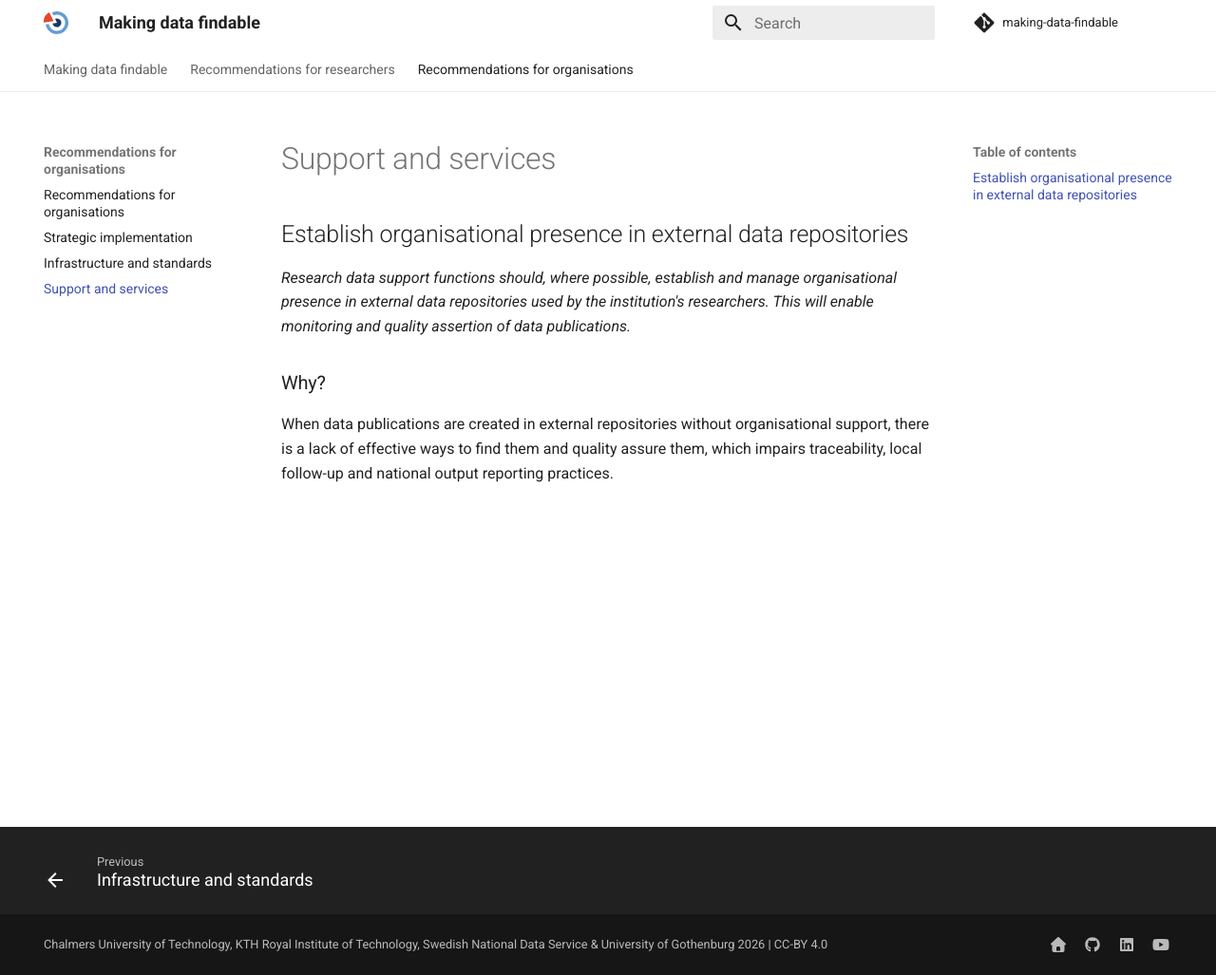
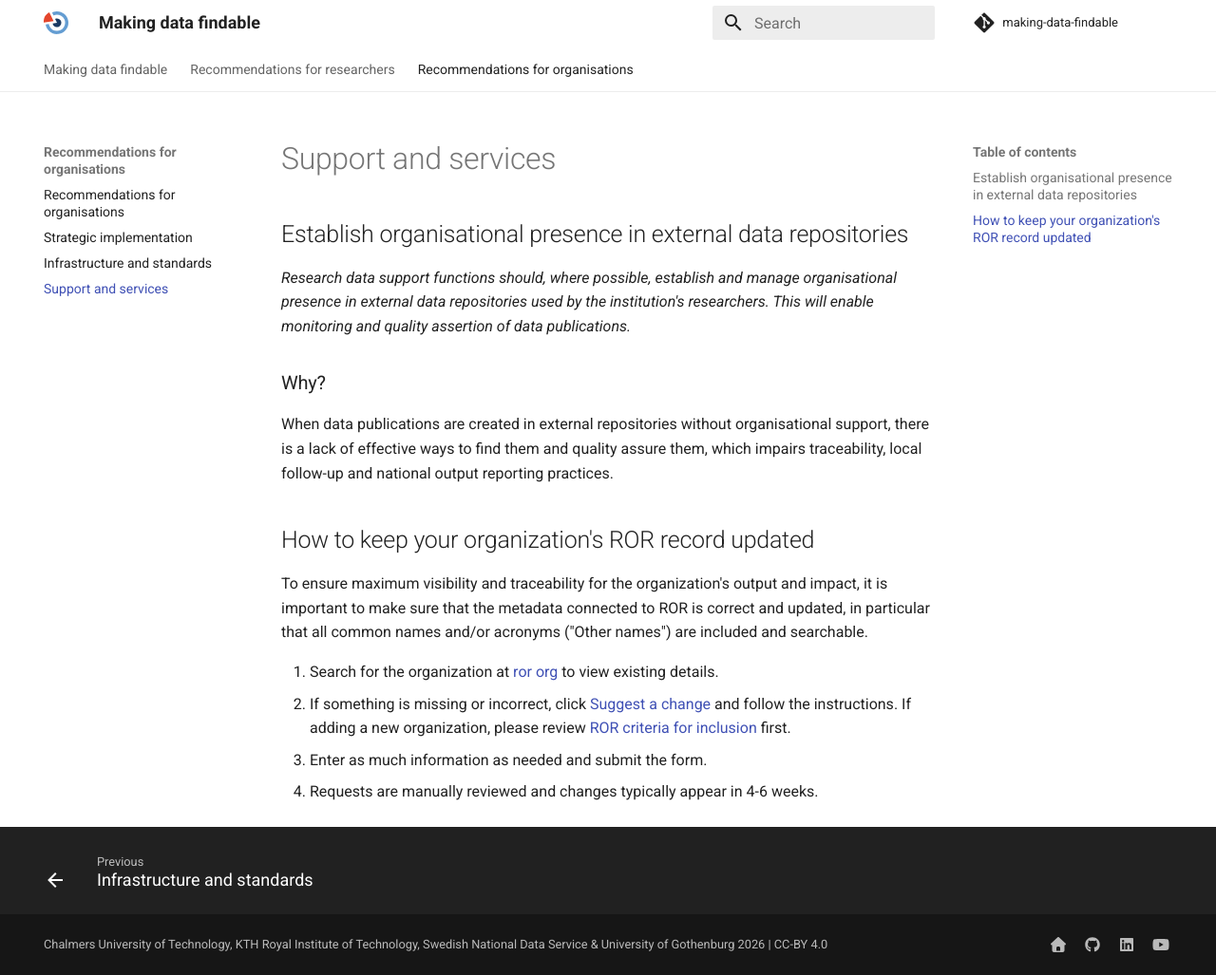
Before and after one commit to snd-sweden/making-data-findable, an MkDocs documentation site: the page built from docs/organisations/support-services.md, in a window 1280 px wide and 1027 px high. Shown: the whole window at 95% size. Built offline with MkDocs 1.6.1 and Material for MkDocs 9.7.7, drawn with Linux system fonts in a browser that asks for light colours; comment, search, counter and statistics services are not loaded.

Commit message:
Added ROR update info

```diff
--- a/docs/organisations/support-services.md
+++ b/docs/organisations/support-services.md
@@ -7,3 +7,12 @@ _Research data support functions should, where possible, establish and manage or
 ### Why?
 
 When data publications are created in external repositories without organisational support, there is a lack of effective ways to find them and quality assure them, which impairs traceability, local follow-up and national output reporting practices.
+
+## How to keep your organization's ROR record updated
+
+To ensure maximum visibility and traceability for the organization's output and impact, it is important to make sure that the metadata connected to ROR is correct and updated, in particular that all common names and/or acronyms ("Other names") are included and searchable.
+
+1. Search for the organization at [ror org](https://ror.org/search) to view existing details.
+2. If something is missing or incorrect, click [Suggest a change](https://curation-request.ror.org/) and follow the instructions. If adding a new organization, please review [ROR criteria for inclusion](https://github.com/ror-community/ror-updates#ror-scope) first.
+3. Enter as much information as needed and submit the form.
+4. Requests are manually reviewed and changes typically appear in 4-6 weeks.
```
